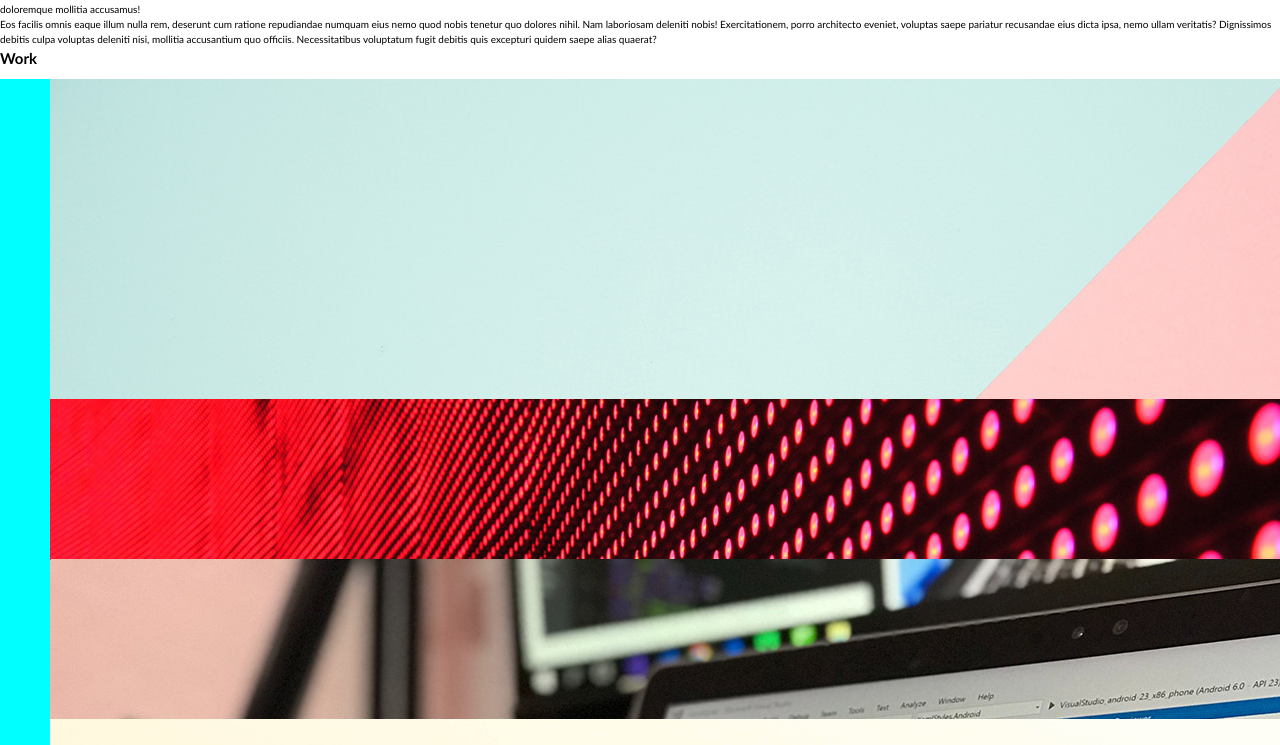
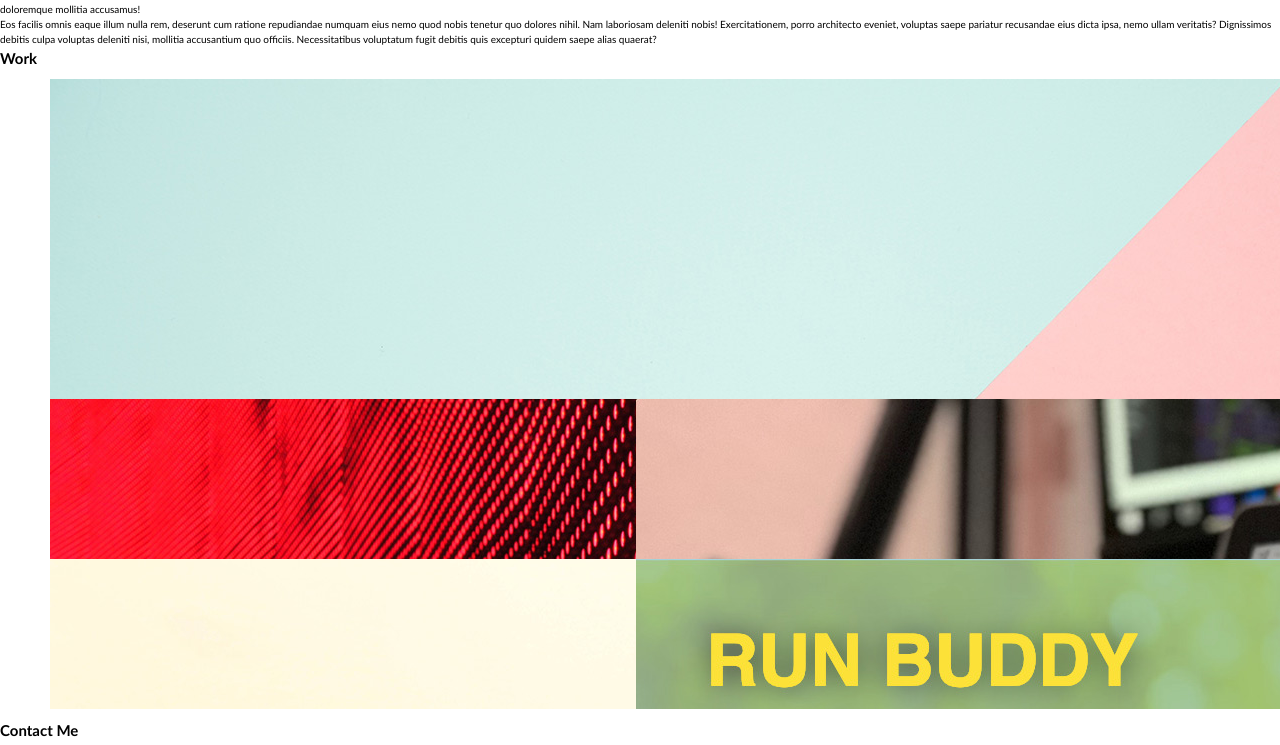
Before and after one commit to WarrenTyler/Portfolio-Challenge-2, a plain HTML site: page index.html in a window 1280 px wide. Shown: the part 261-1006 px from the top of the page. Drawn offline with Linux system fonts and the light colour scheme.

Commit message:
add media query to affect grid for sizes over 768px

```diff
--- a/css/style.css
+++ b/css/style.css
@@ -89,7 +89,7 @@ nav li {
   display: grid;
   grid-template-columns: 90vw;
   grid-auto-rows: 150px;
-  background-color: aqua;
+  /* background-color: aqua; */
   gap: 1rem;
   overflow: hidden;
 }
@@ -99,9 +99,14 @@ nav li {
   grid-row: span 2;
 }
 
-.content {
-  grid-column: span 2;
-}
-
 
 /* ----------------- MEDIA QUERIES ----------------- */
+@media screen and (min-width: 768px) {
+  .work-content-grid {
+    grid-template-columns: 45vw 45vw;
+  }
+
+  .work-content-grid :first-child {
+    grid-column: span 2;
+  }
+}
```
